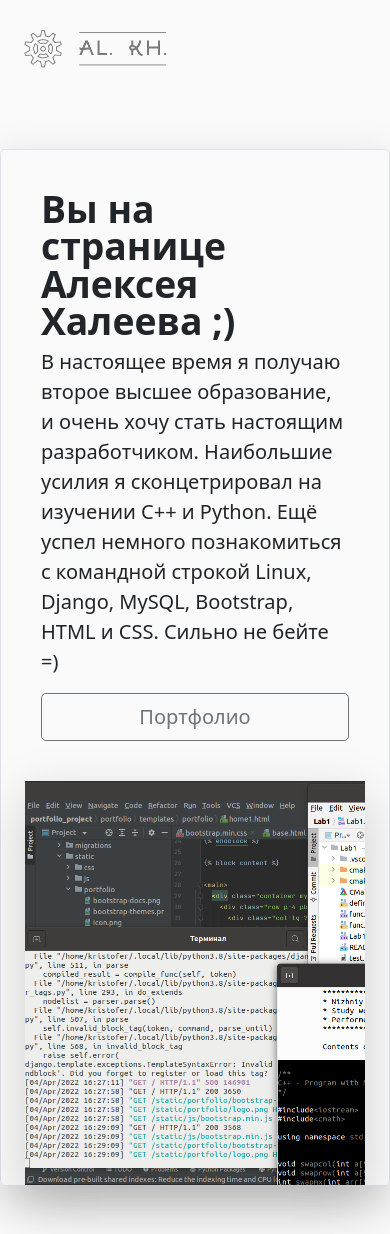
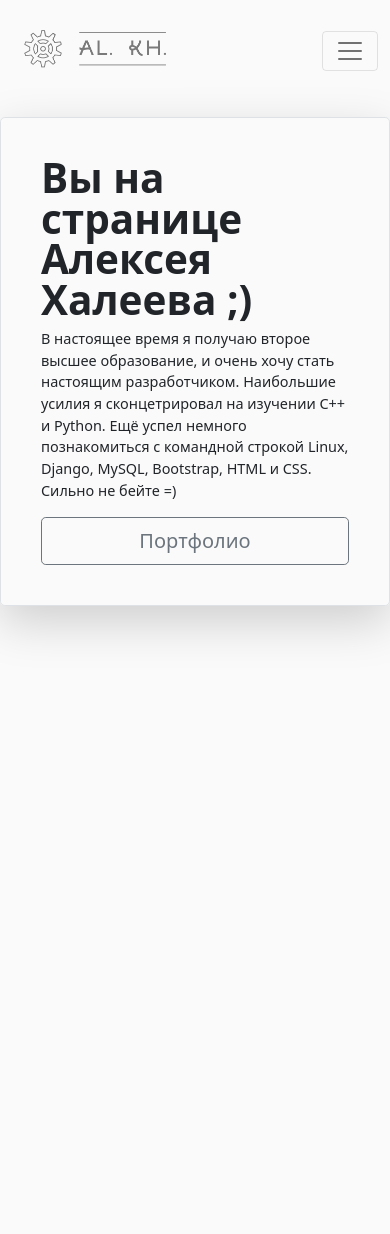
Before and after one commit to AlekseyKhaleev/portfolio-site, a Django app: page / in a window 390 px wide. After the commit the page ends 635 px from the top, so only its background shows below. Run offline with Django 4.2, Linux system fonts and the light colour scheme; some libraries are stand-ins or nearby versions.

Commit message:
adaptive

```diff
--- a/home/templates/home/base.html
+++ b/home/templates/home/base.html
@@ -59,10 +59,12 @@
         <a class="navbar-brand" href="/">
           <img src="{% static 'portfolio/logo.png' %}" alt="" width="170" height="75">
         </a>
-        <div class="collapse navbar-collapse" id="navbarSupportedContent">
+        <button class="navbar-toggler" type="button" data-bs-toggle="collapse" data-bs-target="#NavContent"
+                aria-controls="NavContent" aria-expanded="false" aria-label="Toggle navigation">
+          <span class="navbar-toggler-icon"></span>
+        </button>
+        <div class="collapse navbar-collapse" id="NavContent" >
           <ul class="navbar-nav me-auto mb-2 mb-lg-0">
-            <li class="nav-item">
-            </li>
             <li class="nav-item">
               <a type="button" class="nav-link" data-bs-toggle="modal" data-bs-target="#resume">Резюме</a>
               <!-- Modal -->
@@ -86,7 +88,6 @@
                 </div>
               </div>
             </li>
-
           <li class="nav-item dropdown">
             <a class="nav-link dropdown-toggle" href="#" id="navbarDropdown" role="button" data-bs-toggle="dropdown" aria-expanded="false">Контакты</a>
             <ul class="dropdown-menu" aria-labelledby="navbarDropdown">
--- a/home/templates/home/home.html
+++ b/home/templates/home/home.html
@@ -10,18 +10,18 @@
 
 <main>
 
-  <div class="container my-5">
+  <div class="container my-3">
     <div class="row p-4 pb-0 pe-lg-0 pt-lg-5 align-items-center rounded-3 border shadow-lg">
       <div class="col-lg-7 p-3 p-lg-5 pt-lg-3">
-        <h1 class="display-3 fw-bold lh-1">Вы на странице Алексея Халеева ;)</h1>
-        <p class="lead">В настоящее время я получаю второе высшее образование, и очень хочу стать настоящим
+        <h1 class="display-3 fw-bold lh-1" style="font-size: 4.8vmax">Вы на странице Алексея Халеева ;)</h1>
+        <p class="lead" style="font-size: 3.7vmin">В настоящее время я получаю второе высшее образование, и очень хочу стать настоящим
           разработчиком. Наибольшие усилия я сконцетрировал на изучении С++ и Python. Ещё успел немного познакомиться с
         командной строкой Linux, Django, MySQL, Bootstrap, HTML и CSS. Сильно не бейте =)</p>
         <div class="d-grid gap-2 d-md-flex justify-content-md-start mb-4 mb-lg-3">
           <a class="btn btn-outline-secondary btn-lg px-4"  aria-current="page" href="{% url 'portfolio:all_cards' %}">Портфолио</a>
         </div>
       </div>
-      <div class="col-lg-4 offset-lg-1 p-0 overflow-hidden shadow-lg">
+      <div class="col-lg-4 offset-lg-1 p-0 overflow-hidden shadow-lg d-none d-lg-block">
           <img class="rounded-lg-3" src="{% static 'portfolio/screen.png' %}" alt="" width="720">
       </div>
     </div>
```
Also changed, not shown: portfolio/templates/portfolio/detail.html (+5 -4 lines). Lines whose indentation alone changed are shown as unchanged.
